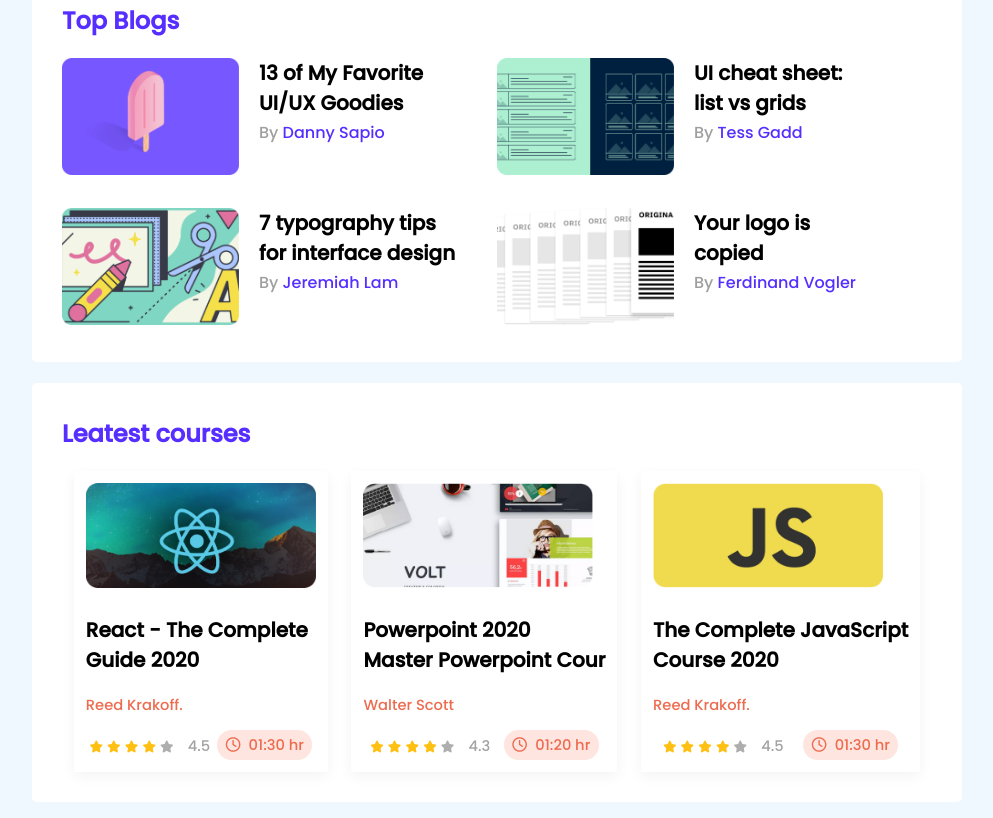
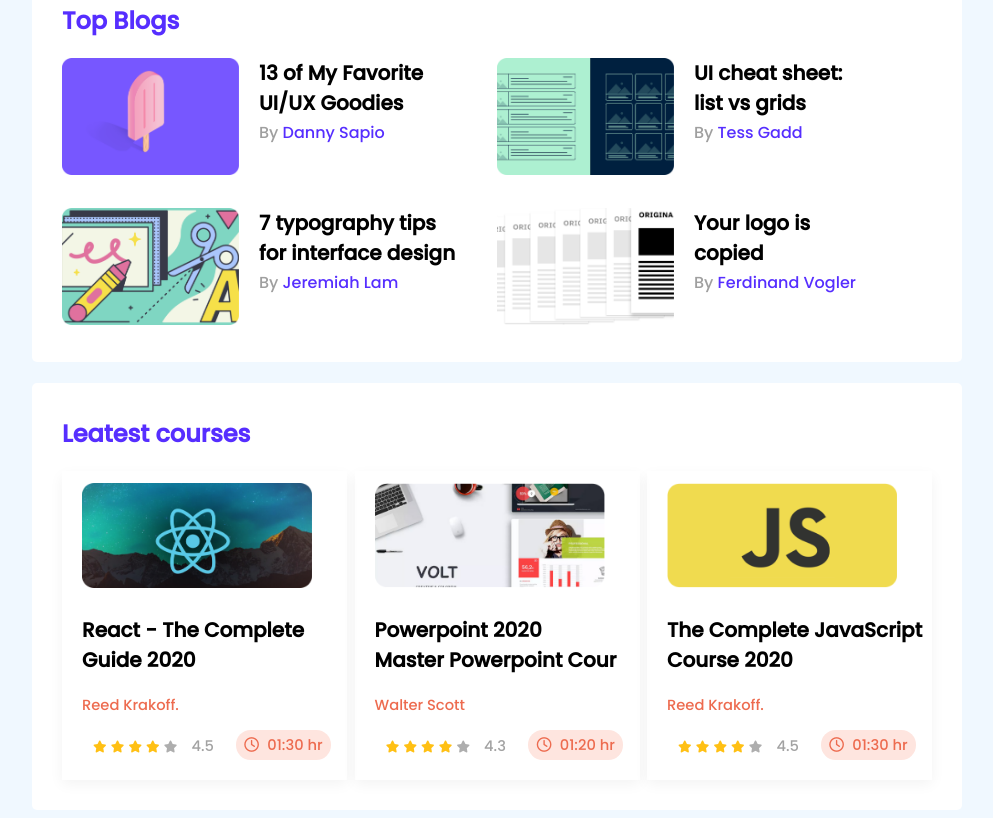
Before and after one commit to SanzidaTrisha01/leader-board-css3, a plain HTML site: page index.html in a window 1280 px wide. Shown: the part 310-1128 px from the top of the page, without its empty margins (143-1136 px from the left). Drawn offline with Linux system fonts and the light colour scheme.

Commit message:
end2 commit

```diff
--- a/style/style.css
+++ b/style/style.css
@@ -79,15 +79,17 @@
 /* leatest courses */
 .allcourse{
     display: flex;
-    justify-content: space-around;
+    justify-content: space-between;
 }
 .course{
-    padding: 12px;
+    width: 260px;
+    padding: 12px 5px 20px 20px;
     box-shadow: 0px 5.34229px 13.3557px rgba(0, 0, 0, 0.05);
 }
 .course img{
     width: 230px;
     height: 105px;
+
 }
 .co-title{
 font-size: 20.0336px;
```
